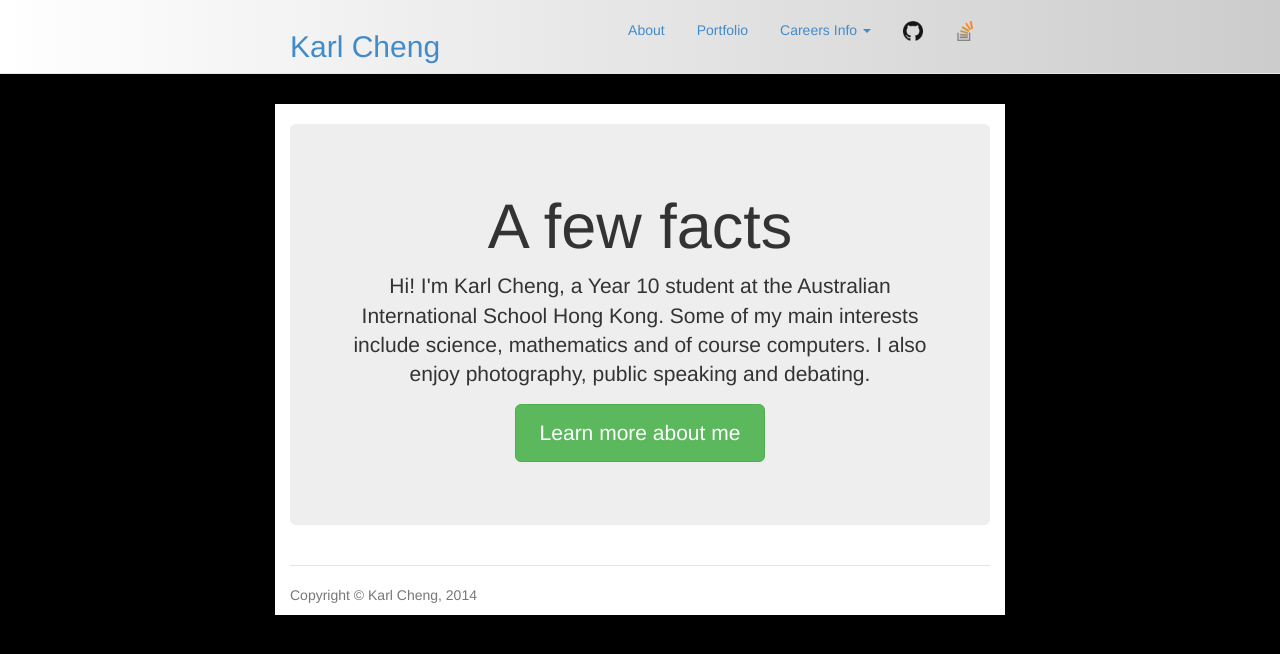
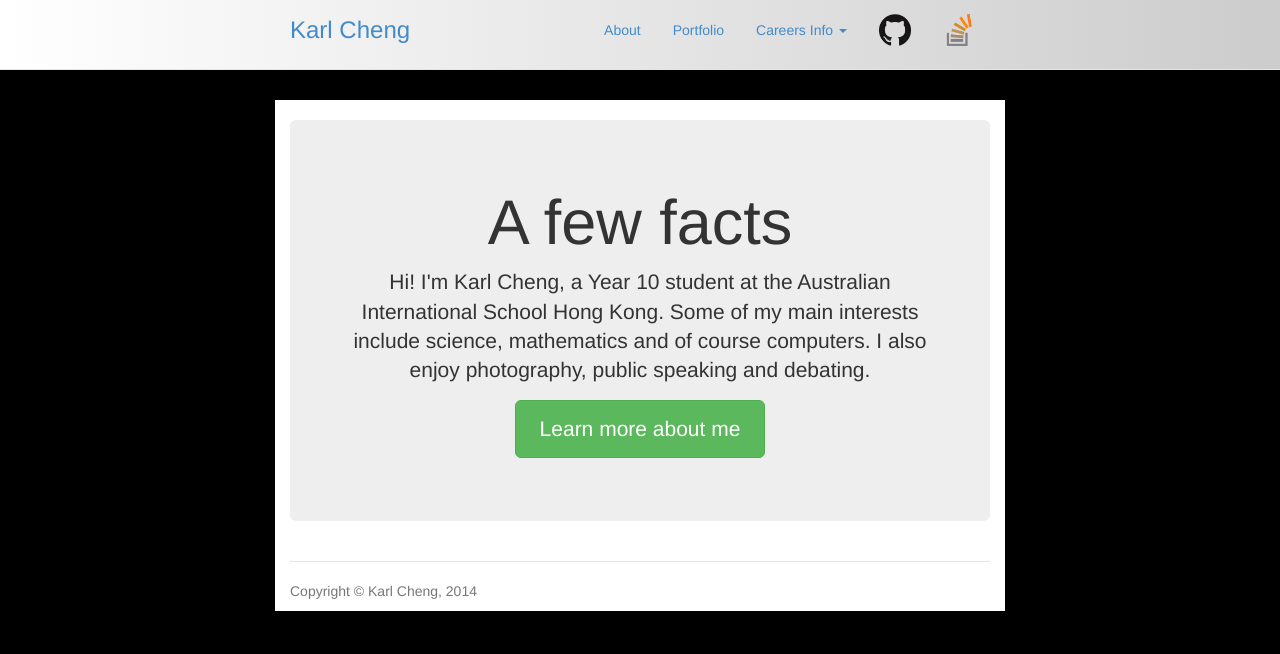
Before and after one commit to Qantas94Heavy/qantas94heavy.github.io, a Jekyll site: the page built from index.md, in a window 1280 px wide. Shown: the top 654 px of the page. Built offline with Jekyll 4.4.1, drawn with Linux system fonts in a browser that asks for light colours.

Commit message:
Fix header not lining up properly

```diff
--- a/_layouts/default.html
+++ b/_layouts/default.html
@@ -18,7 +18,7 @@
   <body>
     <div class="header">
 			<div class="container">
-        <h2 class="pull-left"><a href="{{ site.baseurl }}">Karl Cheng</a></h2>
+        <h3 class="pull-left"><a href="{{ site.baseurl }}">Karl Cheng</a></h3>
 
         <ul class="nav nav-pills pull-right">
 					{% for link in site.navigation %}
@@ -29,7 +29,7 @@
                   {% assign isActive = "active" %}
                 {% endif %}
               {% endfor %}
-							<li class="dropdown {{ isActive }}">
+							<li class="dropdown pointer {{ isActive }}">
 								<a class="dropdown-toggle" data-toggle="dropdown">{{ link.text }} <span class="caret"></span></a>
 								<ul class="dropdown-menu">
 								{% for child in link.children %}
@@ -43,8 +43,8 @@
 							<li><a href="{{ site.baseurl }}{{ link.url }}">{{ link.text }}</a></li>
 						{% endif %}
 					{% endfor %}
-          <li><a href="https://github.com/Qantas94Heavy"><img src="logos/GitHub-Mark/PNG/GitHub-Mark-120px-plus.png" width="20" height="20"></a></li>
-          <li><a href="http://stackoverflow.com/users/2074608/qantas-94-heavy"><img src="logos/so-icon.png" width="20" height="20"></a></li>
+          <li><a href="https://github.com/Qantas94Heavy" class="logo"><img src="logos/GitHub-Mark/PNG/GitHub-Mark-120px-plus.png"></a></li>
+          <li><a href="http://stackoverflow.com/users/2074608/qantas-94-heavy" class="logo"><img src="logos/so-icon.png"></a></li>
 				</ul>
 			</div>
     </div>
--- a/css/default.css
+++ b/css/default.css
@@ -3,6 +3,20 @@ body {
   padding-top: 0;
   padding-bottom: 20px;
   background-color: #000;
+}
+
+.pointer {
+  cursor: pointer;
+}
+
+.logo {
+  padding-top: 4px !important;
+  padding-bottom: 4px !important;
+}
+
+.logo > img {
+  width: 32px;
+  height: 32px;
 }
 
 /* stop background colour infecting container */
```
